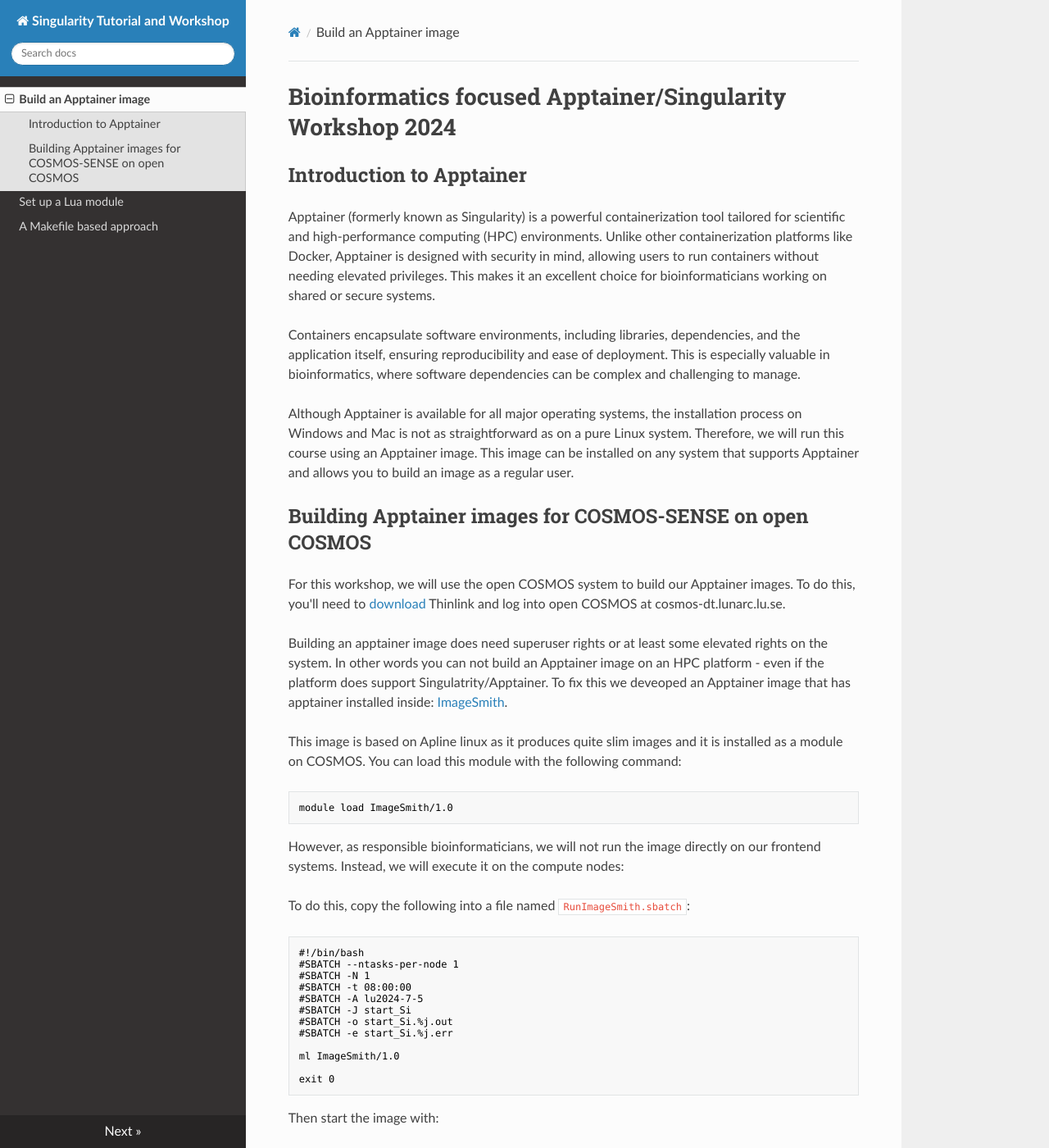
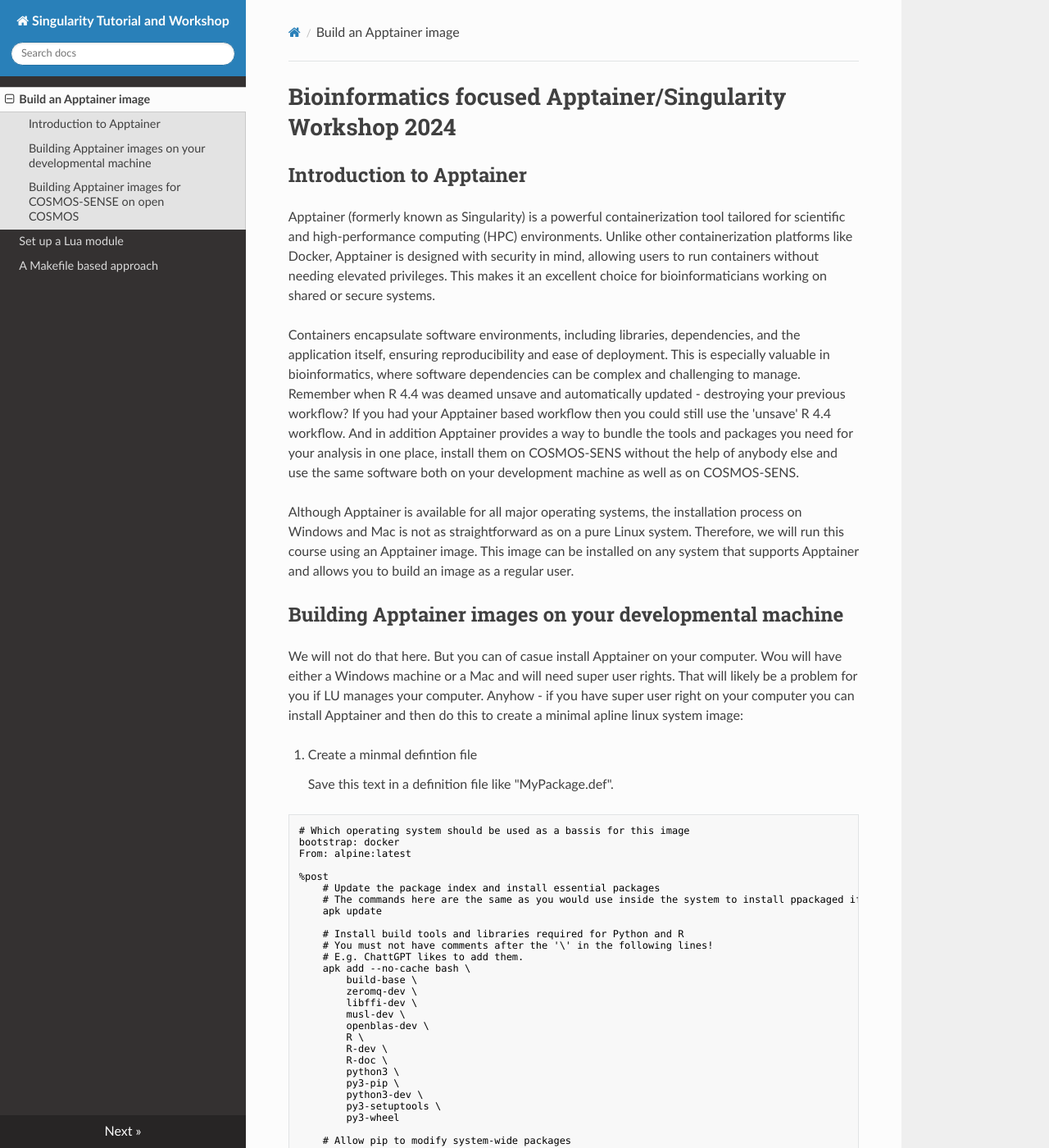
Before and after one commit to stela2502/Singularity_Tutorial, an MkDocs documentation site: the page built from docs/index.md, in a window 1280 px wide and 1400 px high. Shown: the whole window at 82% size. Built offline with MkDocs 1.6.1, drawn with Linux system fonts in a browser that asks for light colours; nearby versions of some CDN libraries; some of the changed text lies outside the part shown.

Commit message:
Explain apptainer before diving into ImageSmith

````diff
--- a/docs/index.md
+++ b/docs/index.md
@@ -5,8 +5,78 @@
 Apptainer (formerly known as Singularity) is a powerful containerization tool tailored for scientific and high-performance computing (HPC) environments. Unlike other containerization platforms like Docker, Apptainer is designed with security in mind, allowing users to run containers without needing elevated privileges. This makes it an excellent choice for bioinformaticians working on shared or secure systems.
 
 Containers encapsulate software environments, including libraries, dependencies, and the application itself, ensuring reproducibility and ease of deployment. This is especially valuable in bioinformatics, where software dependencies can be complex and challenging to manage.
+Remember when R 4.4 was deamed unsave and automatically updated - destroying your previous workflow? If you had your Apptainer based workflow then you could still use the 'unsave' R 4.4 workflow.
+And in addition Apptainer provides a way to bundle the tools and packages you need for your analysis in one place, install them on COSMOS-SENS without the help of anybody else and use the same software both on your development machine as well as on COSMOS-SENS.
 
 Although Apptainer is available for all major operating systems, the installation process on Windows and Mac is not as straightforward as on a pure Linux system. Therefore, we will run this course using an Apptainer image. This image can be installed on any system that supports Apptainer and allows you to build an image as a regular user.
+
+## Building Apptainer images on your developmental machine
+
+We will not do that here. But you can of casue install Apptainer on your computer.
+Wou will have either a Windows machine or a Mac and will need super user rights.
+That will likely be a problem for you if LU manages your computer. Anyhow - if you have super user right on your computer you can install Apptainer and then do this to create a minimal apline linux system image:
+
+1. Create a minmal defintion file
+
+    Save this text in a definition file like "MyPackage.def".
+```text
+# Which operating system should be used as a bassis for this image
+bootstrap: docker
+From: alpine:latest
+
+%post
+    # Update the package index and install essential packages
+    # The commands here are the same as you would use inside the system to install ppackaged if you are root
+    apk update
+
+    # Install build tools and libraries required for Python and R
+    # You must not have comments after the '\' in the following lines!
+    # E.g. ChattGPT likes to add them.
+    apk add --no-cache bash \
+        build-base \
+        zeromq-dev \
+        libffi-dev \
+        musl-dev \
+        openblas-dev \
+        R \
+        R-dev \
+        R-doc \
+        python3 \
+        py3-pip \
+        python3-dev \
+        py3-setuptools \
+        py3-wheel
+
+    # Allow pip to modify system-wide packages
+    export PIP_BREAK_SYSTEM_PACKAGES=1
+
+    # Install JupyterLab using pip
+    pip3 install --no-cache-dir jupyterlab
+
+%environment
+    # Ensure /usr/local/bin is in the PATH so JupyterLab can be found
+    export PATH="/usr/local/bin:$PATH"
+    # if you want to install more python packages in the sandbox:
+    export PIP_BREAK_SYSTEM_PACKAGES=1
+
+%runscript
+    # By default, run JupyterLab when the container starts
+    jupyter lab --port 9734 --ip=0.0.0.0 --allow-root --no-browser
+```
+2. Build the image
+    Special focus on the sudo here:
+```bash
+sudo apptainer build MyPackage.sif MyPackage.def
+```
+3. Start the image
+```bash
+apptainer run MyPackage.sif
+```
+
+But as I meantioned before most of you might not have super user rights on your own computer.
+Therefore we are using the open COSMOS system to build the images for thsi workshop.
+
+You might argue that you do not have super user right there either, but at least apptainer is installed and we have come up with a way to use an apptainer image to build apptainer images.
 
 ## Building Apptainer images for COSMOS-SENSE on open COSMOS
 
````
